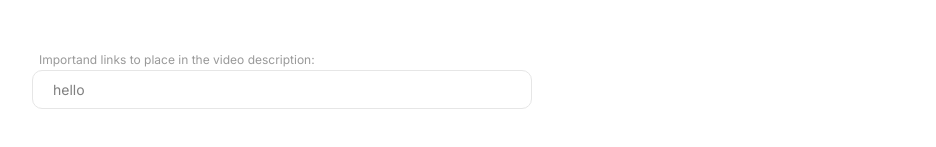
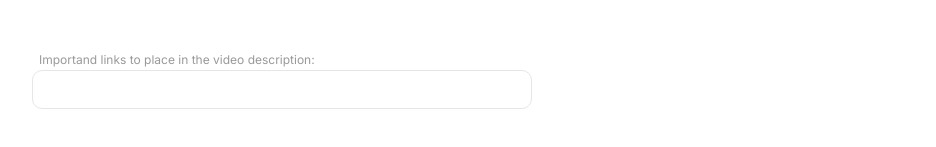
Before and after one commit to SimpleMB/CryptoRangerSimple, a Next.js app: page / in a window 1280 px wide. Shown: the part 573-720 px from the top of the page, without its empty margins (158-1094 px from the left). Built offline with nearby package versions, Linux system fonts and the light colour scheme.

Commit message:
form data saved in localStorage and retrived when reloaded

```diff
--- a/Templates/BasicTemplate/BasicTemplate.tsx
+++ b/Templates/BasicTemplate/BasicTemplate.tsx
@@ -1,4 +1,4 @@
-import { useEffect } from 'react';
+import { useCallback, useEffect } from 'react';
 import { useForm } from 'react-hook-form';
 import Form from '../../components/Form/Form';
 import FormSmallInput from '../../components/FormSmallInput/FormSmallInput';
@@ -12,26 +12,37 @@ interface BasicInformationProps {
 }
 
 const BasicTemplate = () => {
-  const { register, watch } = useForm();
-
   const storageBasicInformation: BasicInformationProps = {
     projectName: '',
     webAddress: '',
     startDate: '',
     publicationDate: '',
-    linksInDescription: 'hello',
+    linksInDescription: '',
   };
+
+  const { register, watch, formState, setValue } = useForm();
 
   useEffect(() => {
     Object.keys(storageBasicInformation).forEach((key) => {
       storageBasicInformation[key] = localStorage.getItem(key) || '';
-      console.log(key);
+      setValue(key, localStorage.getItem(key));
     });
-  }, [storageBasicInformation]);
+    // eslint-disable-next-line react-hooks/exhaustive-deps
+  }, [setValue]);
 
   useEffect(() => {
-    console.log(watch);
-  }, [watch]);
+    console.log('isDirty');
+    const watchedForm = watch();
+    const { isDirty } = formState;
+    for (const prop in watchedForm) {
+      if (isDirty) {
+        // next line is for eslint error purpose: no-prototype-builtins
+        if (Object.prototype.hasOwnProperty.call(watchedForm, prop)) {
+          localStorage.setItem(prop, watchedForm[prop]);
+        }
+      }
+    }
+  });
 
   return (
     <Form onSubmit={undefined}>
```
